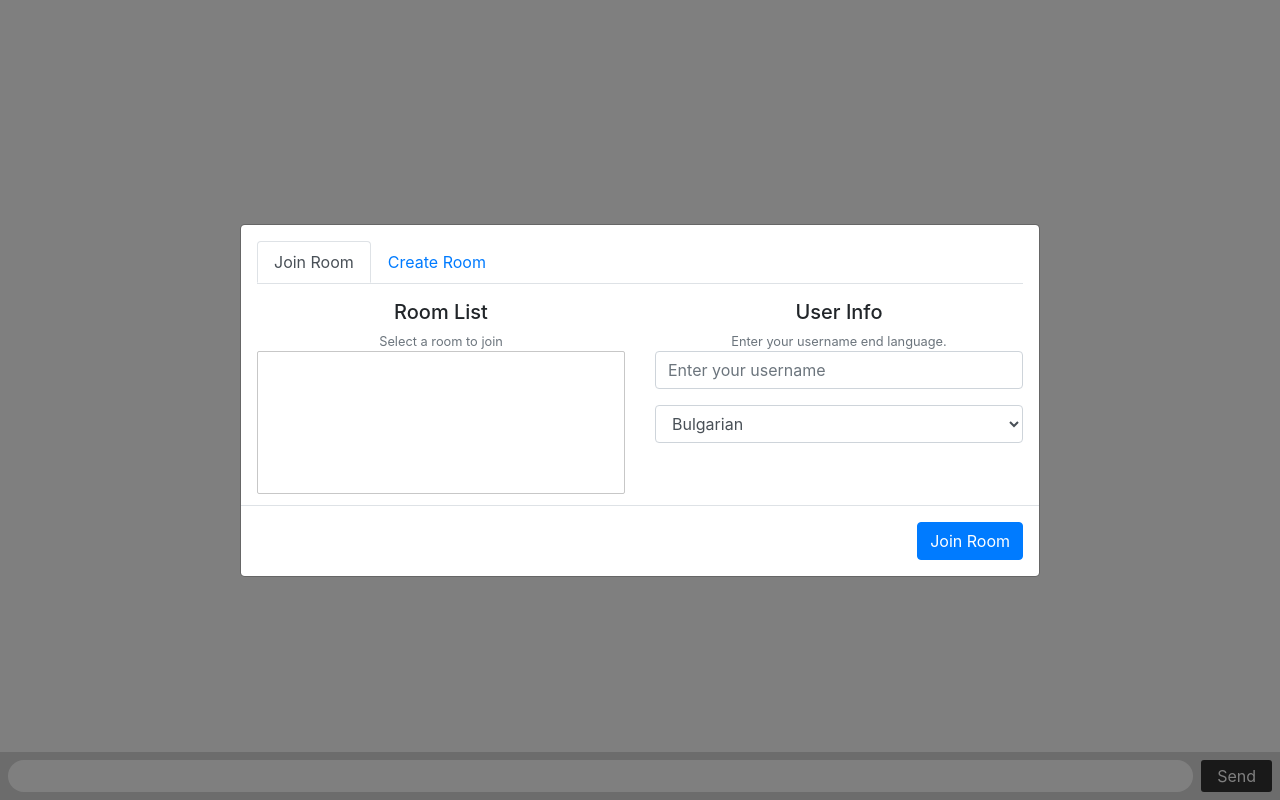
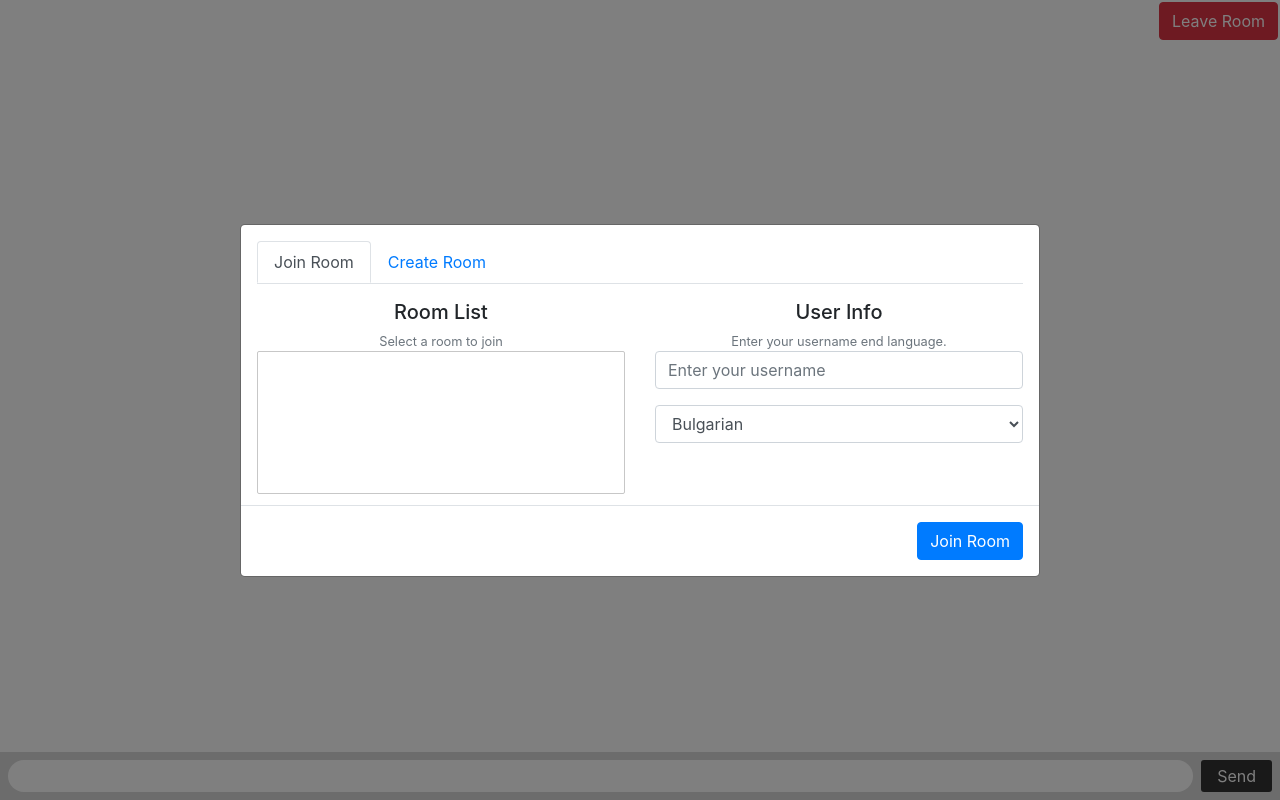
Before and after one commit to meroo36/multilingual-chat, a website: page src/public/index.html in a window 1280 px wide. Drawn offline with nearby package versions, Linux system fonts and the light colour scheme; files that its build step writes are made by us from their sources; no server answers.

Commit message:
implement leave room

```diff
--- a/package.json
+++ b/package.json
@@ -26,7 +26,6 @@
         "deepl": "^1.0.13",
         "dotenv": "^10.0.0",
         "express": "^4.17.1",
-        "i": "^0.3.7",
         "livereload": "^0.9.3",
         "npm": "^8.2.0",
         "socket.io": "^4.4.0"
--- a/src/public/index.css
+++ b/src/public/index.css
@@ -33,7 +33,12 @@ body {
 #input:focus {
     outline: none;
 }
-
+.leave-btn{
+    position: absolute;
+    right: 0;
+    top: 0;
+    margin: 2px;
+}
 #form > button {
     background: #333;
     border: none;
--- a/src/public/index.html
+++ b/src/public/index.html
@@ -11,6 +11,7 @@
 <body>
     <div class="main-wrapper">
         <ul id="messages"></ul>
+        <button class="btn btn-danger leave-btn">Leave Room</button>
         <form id="form" action=""><input id="input" autocomplete="off" /><button id="send-message">Send</button></form>
     </div>
     <div class="nickname-modal">
--- a/src/public/index.js
+++ b/src/public/index.js
@@ -19,6 +19,9 @@
         } else if (userType === "creator") {
             $("#create-join-btn").text("Create Room");
         }
+    });
+    $(".leave-btn").on("click", function () {
+        location.reload();
     });
 
     $("#send-message").on("click", function (event) {
```
